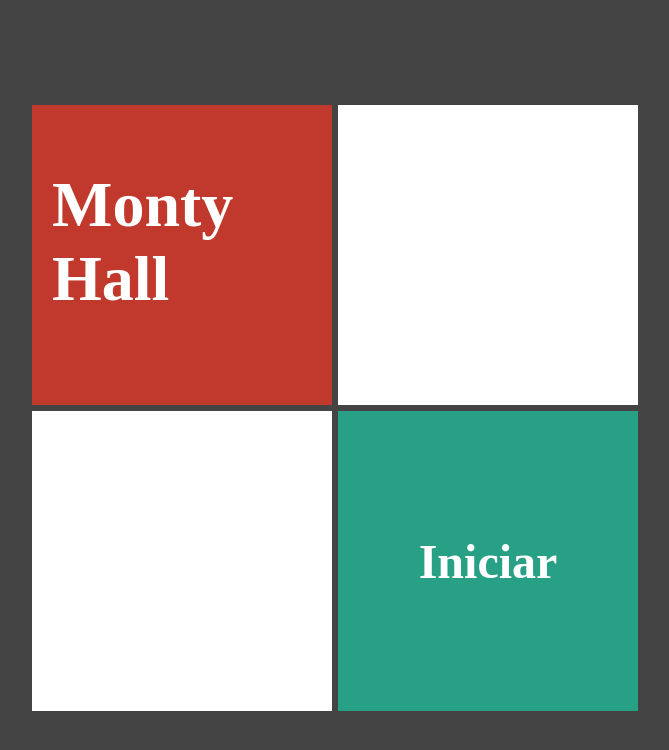
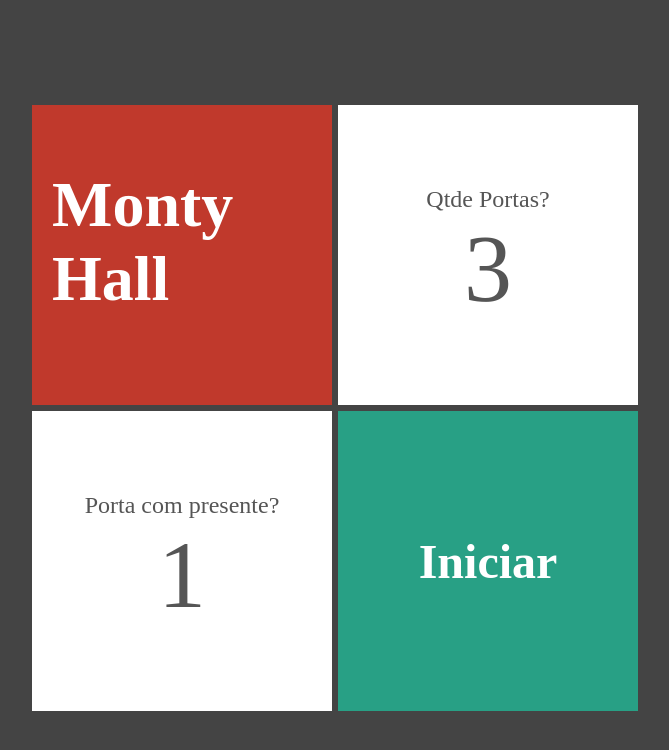
Before and after one commit to fjuncal/portas, a Next.js app: page / in a window 1280 px wide. Shown: the top 750 px of the page, without its empty margins (305-974 px from the left). Built offline with nearby package versions, Linux system fonts and the light colour scheme.

Commit message:
Criando e adicionando componente de Entrada Numerica na pagina inicial

```diff
--- /dev/null
+++ b/src/components/EntradaNumerica.tsx
@@ -0,0 +1,16 @@
+import styles from "../styles/EntradaNumerica.module.css";
+
+interface EntradaNumericaProps {
+  text?: string;
+  value?: number;
+  onChange: (novoValor: number) => void;
+}
+
+export default function EntradaNumerica(props: EntradaNumericaProps) {
+  return (
+    <div className={styles.entradaNumerica}>
+      <span className={styles.text}>{props.text}</span>
+      <span className={styles.value}>{props.value}</span>
+    </div>
+  );
+}
--- a/src/pages/index.tsx
+++ b/src/pages/index.tsx
@@ -1,8 +1,13 @@
 import Link from "next/link";
 import Cartao from "../components/Cartao";
 import styles from "../styles/Formulario.module.css";
+import EntradaNumerica from "../components/EntradaNumerica";
+import { useState } from "react";
 
 export default function Formulario() {
+  const [qtdePortas, setQtdePortas] = useState(3);
+  const [comPresente, setComPresente] = useState(1);
+
   return (
     <>
       <div className={styles.formulario}>
@@ -10,10 +15,24 @@ export default function Formulario() {
           <Cartao bgcolor="#c0392c">
             <h1>Monty Hall</h1>
           </Cartao>
-          <Cartao />
+          <Cartao>
+            <EntradaNumerica
+              text="Qtde Portas?"
+              value={qtdePortas}
+              onChange={(novaQtdePortas) => setQtdePortas(novaQtdePortas)}
+            />
+          </Cartao>
         </div>
         <div>
-          <Cartao />
+          <Cartao>
+            <EntradaNumerica
+              text="Porta com presente?"
+              value={comPresente}
+              onChange={(novaPortaComPresente) =>
+                setComPresente(novaPortaComPresente)
+              }
+            />
+          </Cartao>
           <Cartao bgcolor="#28a085">
             <Link href={`/jogo/4/2`} className={styles.link}>
               <h2>Iniciar</h2>
--- /dev/null
+++ b/src/styles/EntradaNumerica.module.css
@@ -0,0 +1,18 @@
+.entradaNumerica {
+  display: flex;
+  flex: 1;
+  flex-direction: column;
+  align-items: center;
+  justify-content: center;
+  color: #000;
+}
+
+.text {
+  color: #555;
+  font-size: 1.5rem;
+}
+
+.value {
+  color: #555;
+  font-size: 6rem;
+}
```
Also changed, not shown: src/components/Presente.tsx (renamed from src/components/Presente.jsx).
